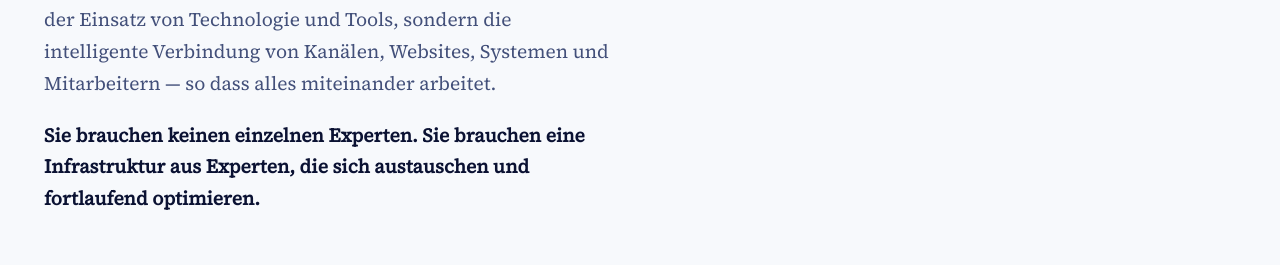
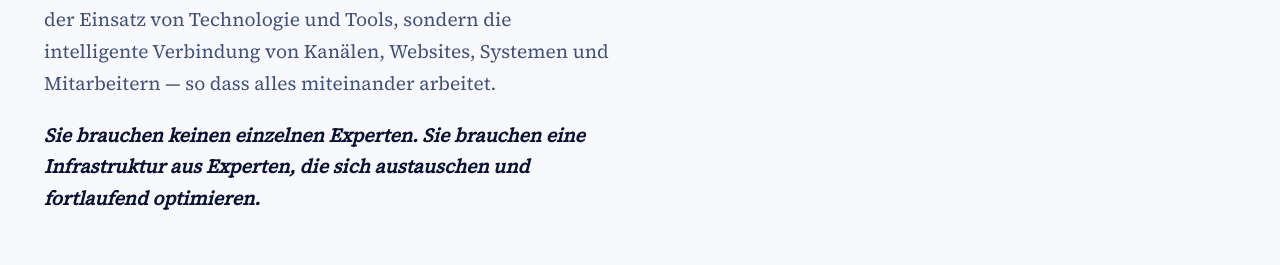
Before and after one commit to nizarladouz/Ladouz-Digital, a Next.js app in the folder ladouz-digital/: page / in a window 1280 px wide. Shown: the part 2160-2425 px from the top of the page. Built offline with nearby package versions, Linux system fonts and the light colour scheme.

Commit message:
Ausgangslage: bold statement in DM Sans bold italic

```diff
--- a/ladouz-digital/app/page.tsx
+++ b/ladouz-digital/app/page.tsx
@@ -1395,7 +1395,7 @@ function Wandel() {
             sondern die intelligente Verbindung von Kanälen, Websites, Systemen und Mitarbeitern — so dass
             alles miteinander arbeitet.
           </Lead>
-          <Lead className="!mt-5 font-semibold !text-[#0b1233]">
+          <Lead className="!mt-5 font-[family-name:var(--font-dm-sans)] font-bold italic !text-[#0b1233]">
             Sie brauchen keinen einzelnen Experten. Sie brauchen eine Infrastruktur aus Experten, die sich
             austauschen und fortlaufend optimieren.
           </Lead>
```
